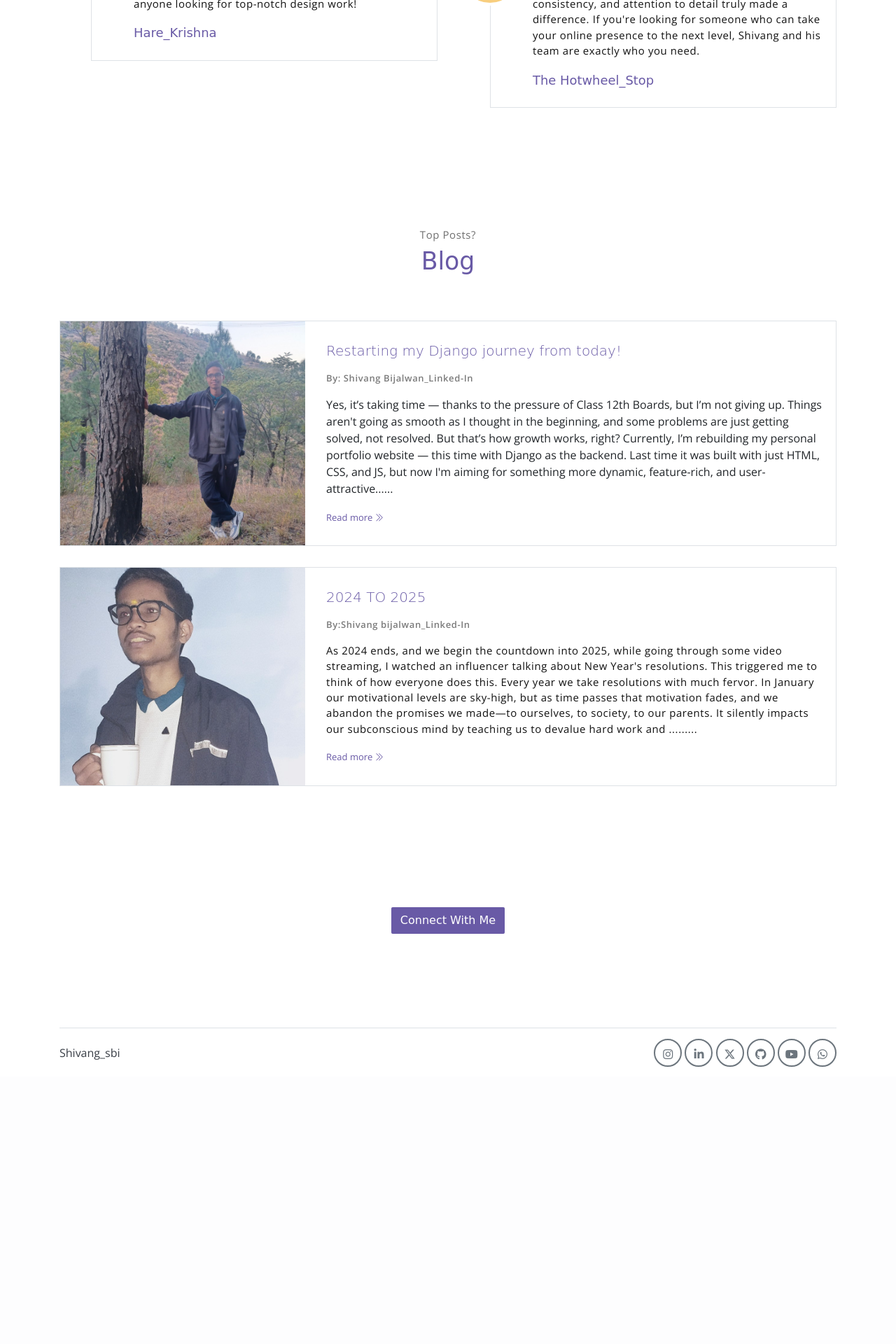
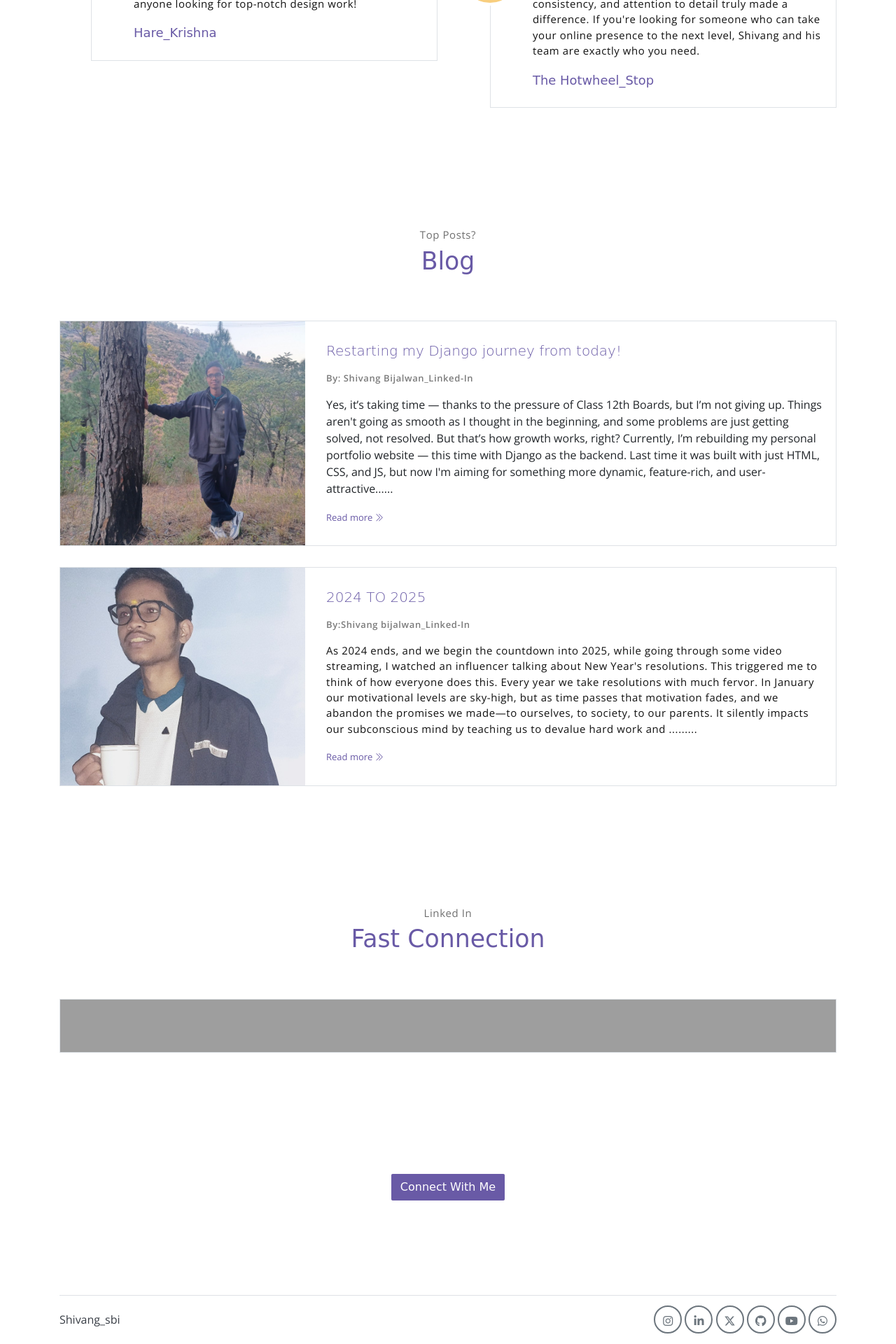
Before and after one commit to Shivangbijalwan/Shivang-s-Portfolio-, a Django app: page / in a window 1280 px wide. Shown: the part 3159-5079 px from the top of the page at 70% size. Before the commit the page ends 4683 px from the top, so only its background shows below. Run offline with Django 5.2, Linux system fonts and the light colour scheme; some libraries are stand-ins or nearby versions; some web fonts are replaced; grey boxes are pictures that could not be loaded.

Commit message:
modified and added images

```diff
--- a/app/templates/index.html
+++ b/app/templates/index.html
@@ -13,7 +13,13 @@
   <link href="https://cdn.jsdelivr.net/npm/bootstrap@5.3.2/dist/css/bootstrap.min.css" rel="stylesheet">
   <link rel="stylesheet" href="{% static 'app/assets/css/style.css' %}">
 </head>
-
+<style>
+  #background {
+     background-image: url("{% static 'app/assets/imgs/Background.png' %}");
+     background-size: cover;
+     background-position:center;
+  }
+</style>
 
 <body data-spy="scroll" data-target=".navbar" data-offset="40" id="home">
 
@@ -183,11 +189,6 @@
     </div>
   </div>
 </div>
-
-
-
-
-
 
 
   <div class="container">
@@ -475,6 +476,29 @@
     </div><!-- end of container -->
   </section><!-- end of blog section -->
 
+
+  <!-- LINKED IN BOX-->
+
+  <!-- blog section -->
+  <section class="section" id="blog">
+    <!-- container -->
+    <div class="container text-center">
+      <p class="section-subtitle">Linked In</p>
+      <h6 class="section-title mb-6">Fast Connection</h6>
+      <!-- blog-wrapper -->
+      <div class="blog-card" id="background" >
+
+        <div class="blog-card-body"  >
+         <div class="badge-base LI-profile-badge" data-locale="en_US" data-size="large" data-theme="dark" data-type="VERTICAL" data-vanity="shivangbijalwan" data-version="v1"><a class="badge-base__link LI-simple-link" href="https://in.linkedin.com/in/shivangbijalwan?trk=profile-badge"> </a></div>
+              <p class="blog-card-caption">
+
+
+        </div>
+      </div><!-- end of blog wrapper -->
+  </div><!-- end of container -->
+  </section><!-- end of blog section -->
+
+
   <!-- contact Me-->
   <section class="section" id="blog">
     <div class="container text-center">
@@ -520,6 +544,8 @@
   <!-- script js -->
   <script src="{% static 'app/assets/js/script.js' %}"></script>
 
+<script src="https://platform.linkedin.com/badges/js/profile.js" async defer type="text/javascript"></script>
+
 
   <script src="https://cdn.jsdelivr.net/npm/bootstrap@5.3.3/dist/js/bootstrap.bundle.min.js"></script>
 
```
Also changed, not shown: static/app/assets/css/style.css, static/app/assets/imgs/Bgimg.png (added).
